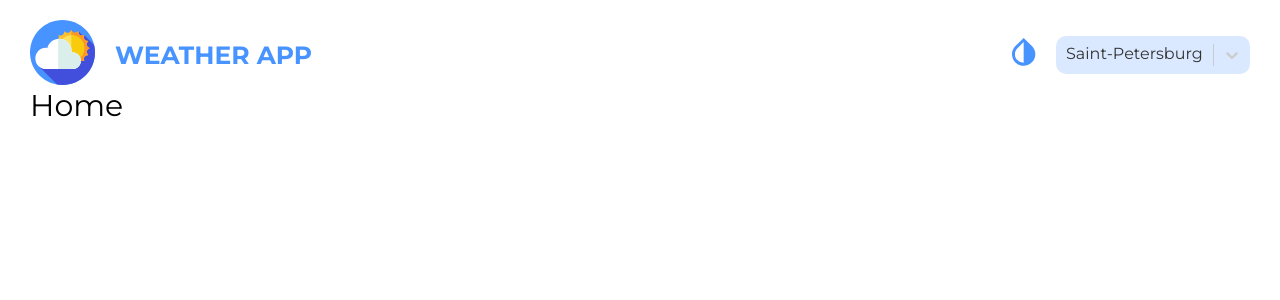
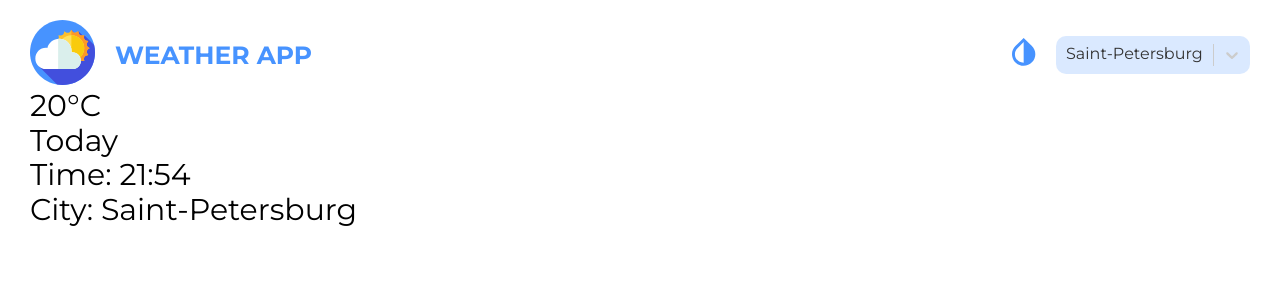
Before and after one commit to User-960/React-Weather-App, a React (Create React App) app: page / in a window 1280 px wide. Shown: the top 300 px of the page. Built offline with nearby package versions, Linux system fonts and the light colour scheme.

Commit message:
feat: add component ThisDay

```diff
--- a/src/pages/Home/Home.tsx
+++ b/src/pages/Home/Home.tsx
@@ -1,4 +1,5 @@
 import React from 'react';
+import { ThisDay } from './components/ThisDay/ThisDay';
 import s from './Home.module.scss';
 
 interface Props {
@@ -8,7 +9,7 @@ interface Props {
 export const Home = (props: Props) => {
   return (
     <div className={s.home}>
-      Home
+      <ThisDay/>
     </div>
   )
 };
--- a/src/pages/Home/components/ThisDay/ThisDay.tsx
+++ b/src/pages/Home/components/ThisDay/ThisDay.tsx
@@ -8,7 +8,18 @@ interface Props {
 export const ThisDay = (props: Props) => {
   return (
     <div className={s.this__day}>
-      ThisDay
+      <div className={s.top__block}>
+        <div className={s.this__temp}>20°C</div>
+        <div className={s.this__day_day}>Today</div>
+      </div>
+      <div className={s.bottom__block}>
+        <div className={s.this__time}>
+          Time: <span>21:54</span>
+        </div>
+        <div className={s.this__city}>
+          City: <span>Saint-Petersburg</span>
+        </div>
+      </div>
     </div>
   )
 }
```
